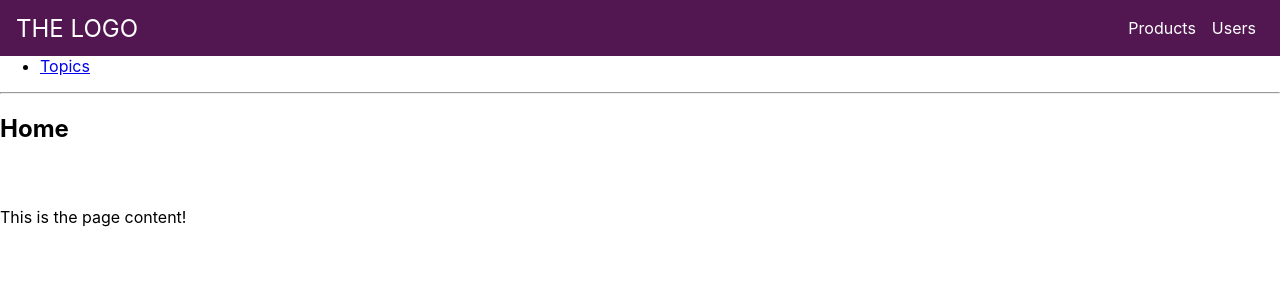
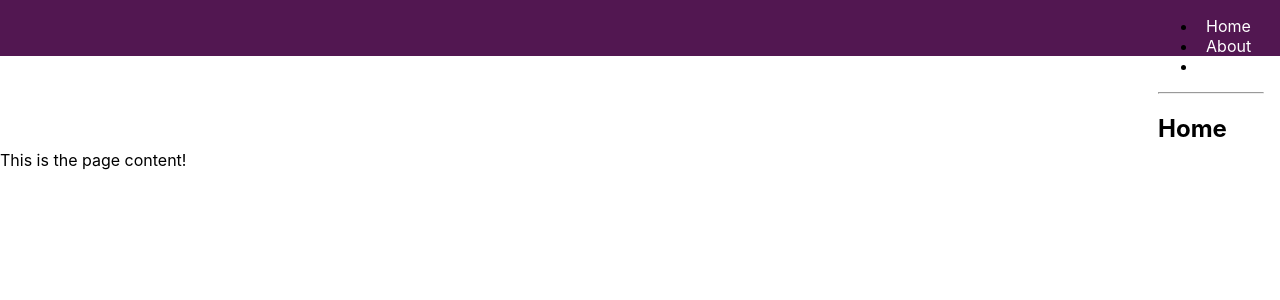
Before and after one commit to matthew29tang/hypervision, a React (Create React App) app: page / in a window 1280 px wide. Shown: the top 300 px of the page. Built offline with nearby package versions, Linux system fonts and the light colour scheme.

Commit message:
v0.3: still figuring out styling

```diff
--- a/src/App.js
+++ b/src/App.js
@@ -35,9 +35,8 @@ class App extends Component {
   render() {
     return (
       <div className="App">
-        <Toolbar />
         <Router />
-        <main style={{marginTop: '64px'}}>
+        <main style={{marginTop: '150px'}}>
         <p>This is the page content!</p>
       </main>
       </div>
--- a/src/components/Router/Router.css
+++ b/src/components/Router/Router.css
@@ -1,3 +1,39 @@
-.router {
-    top: 20;
+.toolbar {
+    position: fixed;
+    top: 0;
+    left: 0;
+    width: 100%;
+    background: #521751;
+    height: 56px
 }
+
+.toolbar__navigation {
+    display: flex;
+    height: 100%;
+    padding: 0 1rem;
+}
+
+.toolbar_navigation-items ul {
+    list-style: none;
+    margin: 0;
+    padding: 0;
+    display: flex;
+}
+
+.toolbar_navigation-items li {
+    padding: 0 0.5rem;
+}
+
+.toolbar_navigation-items a {
+    color: white;
+    text-decoration: none;
+}
+
+.toolbar_navigation-items a:hover,
+.toolbar_navigation-items a:active {
+    color: #fa923f;
+}
+
+.spacer {
+    flex: 1;
+}
--- a/src/components/Router/Router.js
+++ b/src/components/Router/Router.js
@@ -1,20 +1,24 @@
 import React from "react";
 import './Router.css';
 import { BrowserRouter as Router, Route, Link } from "react-router-dom";
+import { NavLink } from 'react-router-dom';
 
 function Approuter() {
   return (
     <Router>
-      <div className="router">
-        <ul>
+      <header className="toolbar">
+        <nav className="toolbar__navigation">
+          <div className="spacer" />
+            <div>
+            <ul className="toolbar_navigation-items">
               <li>
-            <Link to="/">Home</Link>
+                <NavLink to="/">Home</NavLink>
               </li>
               <li>
-            <Link to="/about">About</Link>
+                <NavLink to="/about">About</NavLink>
               </li>
               <li>
-            <Link to="/topics">Topics</Link>
+                <NavLink to="/topics">Topics</NavLink>
               </li>
             </ul>
 
@@ -24,6 +28,8 @@ function Approuter() {
             <Route path="/about" component={About} />
             <Route path="/topics" component={Topics} />
           </div>
+        </nav>
+      </header>
     </Router>
   );
 }
@@ -50,13 +56,13 @@ function Topics({ match }) {
       <h2>Topics</h2>
       <ul>
         <li>
-          <Link to={`${match.url}/rendering`}>Rendering with React</Link>
+          <NavLink to={`${match.url}/rendering`}>Rendering with React</NavLink>
         </li>
         <li>
-          <Link to={`${match.url}/components`}>Components</Link>
+          <NavLink to={`${match.url}/components`}>Components</NavLink>
         </li>
         <li>
-          <Link to={`${match.url}/props-v-state`}>Props v. State</Link>
+          <NavLink to={`${match.url}/props-v-state`}>Props v. State</NavLink>
         </li>
       </ul>
 
--- a/src/components/Toolbar/Toolbar.js
+++ b/src/components/Toolbar/Toolbar.js
@@ -1,4 +1,4 @@
-import React from 'react';
+/*import React from 'react';
 
 import './Toolbar.css';
 
@@ -6,20 +6,21 @@ const toolbar = props => (
     <header className="toolbar">
         <nav className="toolbar__navigation">
             <div></div>
-            <div className="toolbar__logo"><a href="/">THE LOGO</a></div>
+            <div className="toolbar__logo"><NavLink to="/">THE LOGO</NavLink></div>
             <div className="spacer" />
             <div className="toolbar_navigation-items">
                 <ul>
-                    <li><a href="/">Products</a></li>
-                    <li><a href="/">Users</a></li>
+                    <li><NavLink to="/">Products</NavLink></li>
+                    <li><NavLink to="/">Users</NavLink></li>
                 </ul>
             </div>
         </nav>
     </header>
 );
 
+export default toolbar;
+*/
+
 /*
 style={{color: 'white'}}
 */
-
-export default toolbar;
```
Lines whose indentation alone changed are shown as unchanged.
